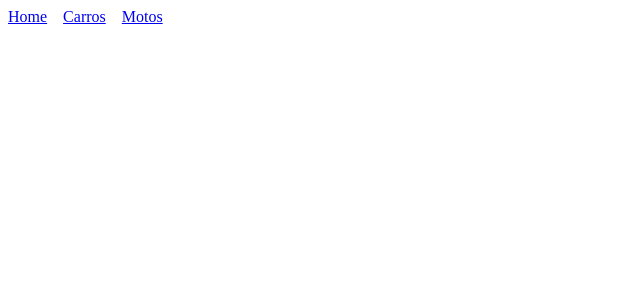
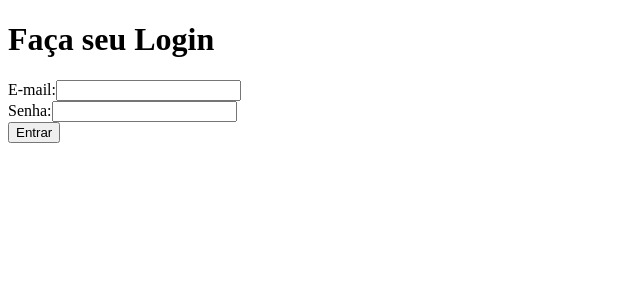
Before and after one commit to treinaweb/nuxt-fundamentos, a Nuxt app: page /login in a window 1280 px wide. Before the commit this address had no page. Shown: the top 300 px of the page, without its empty margins (0-640 px from the left). Built offline with nearby package versions, Linux system fonts and the light colour scheme.

Commit message:
3-2 Layout personalizado

```diff
--- /dev/null
+++ b/layouts/login.vue
@@ -0,0 +1,5 @@
+<template>
+  <div>
+    <slot />
+  </div>
+</template>
--- /dev/null
+++ b/pages/login/index.vue
@@ -0,0 +1,22 @@
+<script setup>
+definePageMeta({
+    layout: "login",
+});
+</script>
+
+<template>
+    <div>
+        <h1>Faça seu Login</h1>
+        <form>
+            <div>
+                <label for="email">E-mail:</label>
+                <input type="email" name="" id="email" />
+            </div>
+            <div>
+                <label for="password">Senha:</label>
+                <input type="password" name="" id="password" />
+            </div>
+            <button type="submit">Entrar</button>
+        </form>
+    </div>
+</template>
```
